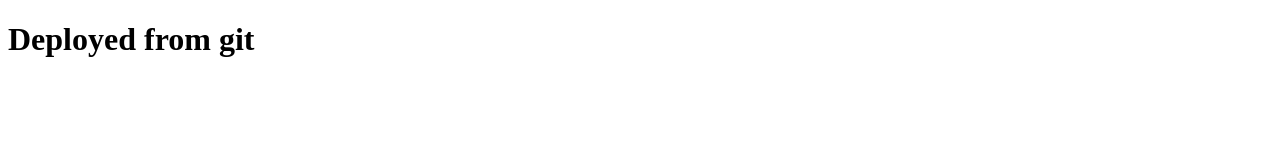
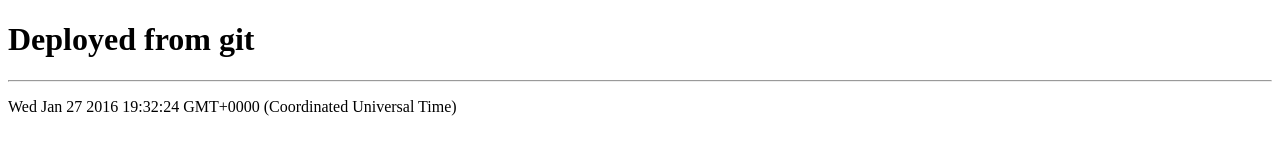
Before and after one commit to bjeans/AzureDemos, a plain HTML site: page WebAppDemo/index.html in a window 1280 px wide. Drawn offline with Linux system fonts and the light colour scheme.

Commit message:
Added time to webpage

```diff
--- a/WebAppDemo/index.html
+++ b/WebAppDemo/index.html
@@ -6,5 +6,12 @@
     </head>
     <body>
         <h1>Deployed from git</h1>
+        <hr />
+        <p id="demo"></p>
+
+        <script>
+        var d = new Date();
+        document.getElementById("demo").innerHTML = d.toString();
+        </script>
     </body>
 </html>
```
